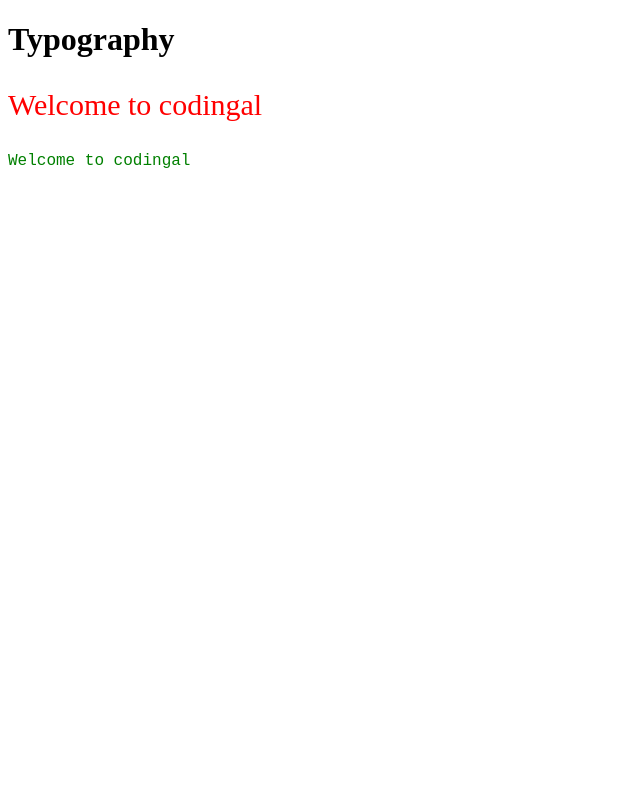
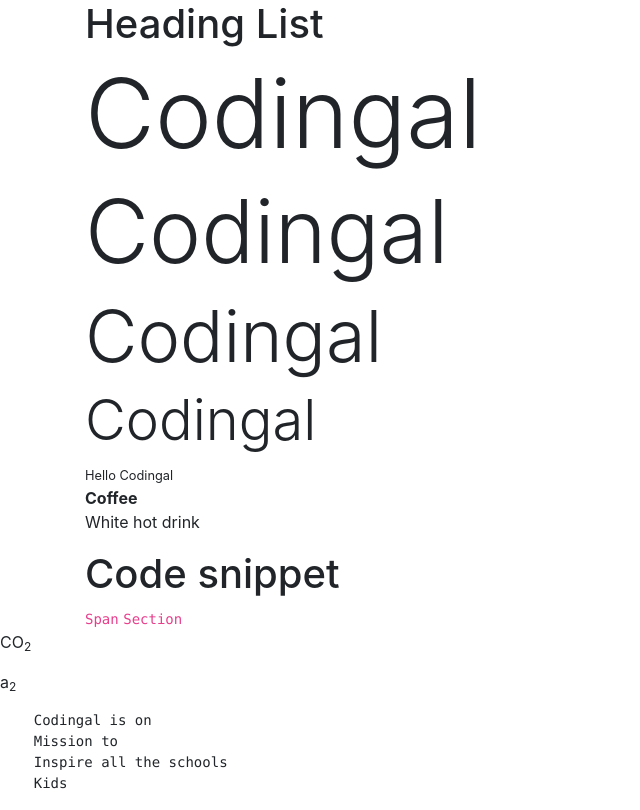
Before and after one commit to kingdavid4/Typography, a plain HTML site: page index.html in a window 1280 px wide. Shown: the whole page, without its empty margins (0-640 px from the left). Drawn offline with nearby package versions, Linux system fonts and the light colour scheme.

Commit message:
first commit

```diff
--- a/index.html
+++ b/index.html
@@ -1,23 +1,45 @@
 <!DOCTYPE html>
 <html lang="en">
 <head>
-    <style>
-.test1{
-    color:red; font-size:30px ;
-}
-.p1{
-    color:green; font-family: 'Courier New', Courier, monospace ;
-}
+    <meta charset="UTF-8">
+    <meta name="viewport" content="width=device-width, initial-scale=1.0">
+    <title>Document</title>
+    <link rel="stylesheet" href=
+
+"https://maxcdn.bootstrapcdn.com/bootstrap/4.3.1/css/bootstrap.min.css">
 
 
-    </style>
-    <meta charset="UTF-8">
-    <meta name="viewport" content="width=device-width, initial-scale=1.0">
-    <title>Typography</title>
+<script src=
+
+"https://maxcdn.bootstrapcdn.com/bootstrap/4.3.1/js/bootstrap.min.js">
+
+</script>
 </head>
 <body>
-<h1>Typography</h1>
-<p class="test1">Welcome to codingal</p>
-<p class="p1">Welcome to codingal</p>
+    <div class="container">
+<h1>Heading List</h1>
+<h1 class="display-1">Codingal</h1>
+<h1 class="display-2">Codingal</h1>
+<h1 class="display-3">Codingal</h1>
+<h1 class="display-4">Codingal</h1>
+<small class="test-muted">Hello Codingal</small>
+<dl>
+    <dt>Coffee</dt>
+    <dd>White hot drink</dd>
+</dl>
+    </div>
+<div class="container">
+<h1>Code snippet</h1>
+<code>Span</code>
+<code>Section</code>
+</div>
+<p>CO<sub>2</sub></p>
+<p>a<sub>2</sub></p>
+<pre>
+    Codingal is on
+    Mission to
+    Inspire all the schools
+    Kids
+</pre>
 </body>
 </html>
```
